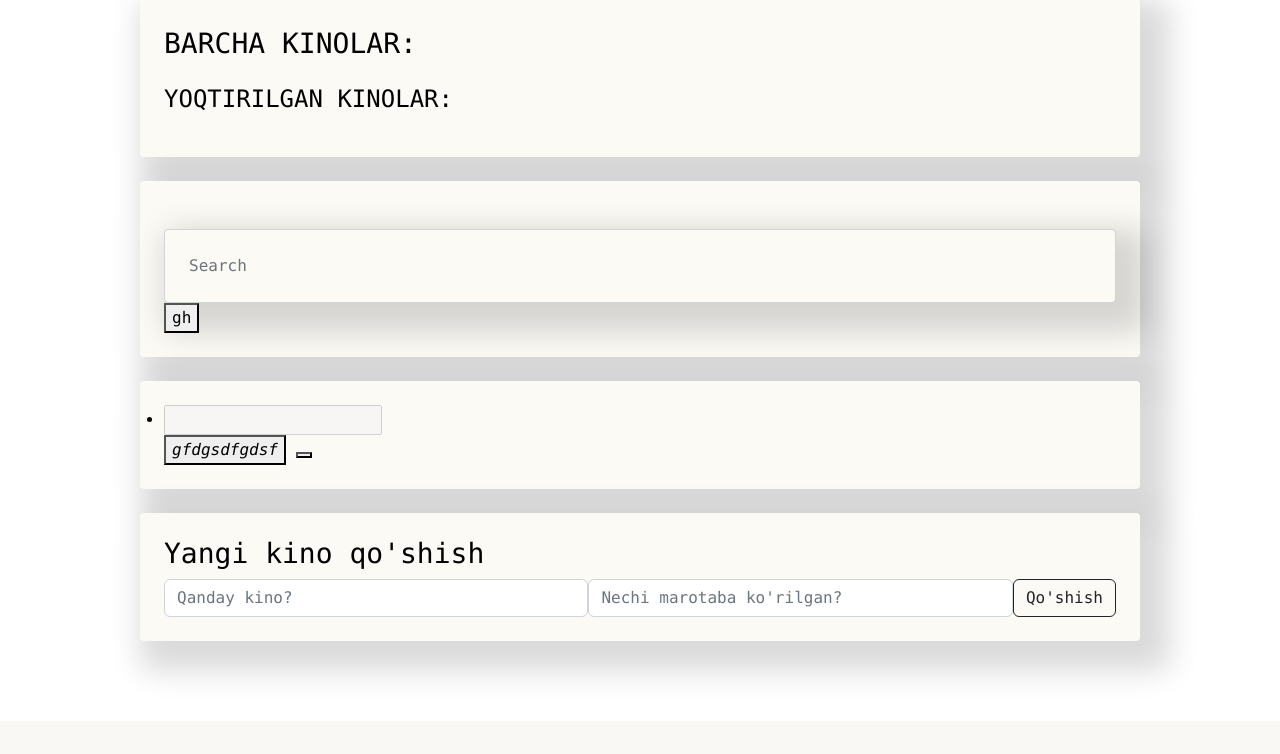
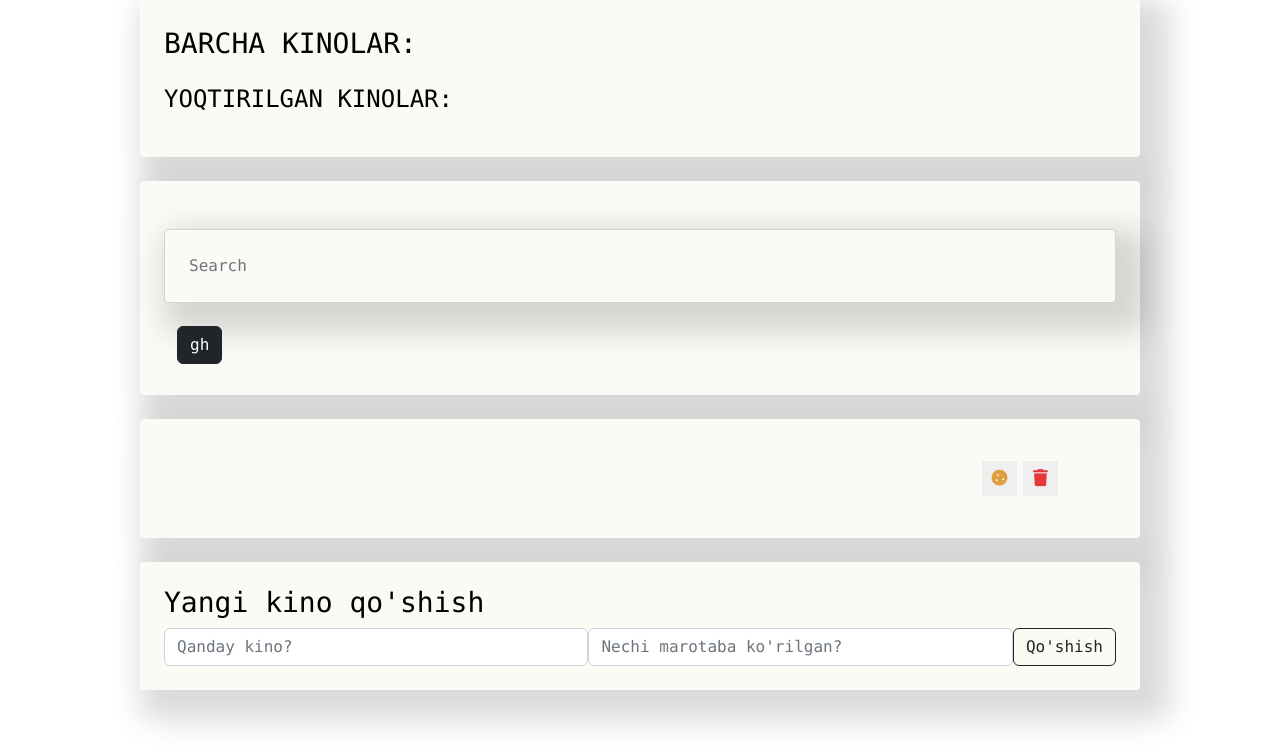
Before and after one commit to habibullohhusanov/php2, a PHP site: page / in a window 1280 px wide. Shown: the part 81-835 px from the top of the page. Before the commit the page ends 752 px from the top, so only its background shows below. Run offline with PHP 8.4, Linux system fonts and the light colour scheme.

Commit message:
bug fixed

```diff
--- a/index.php
+++ b/index.php
@@ -6,6 +6,7 @@
     <meta http-equiv="X-UA-Compatible" content="IE=edge">
     <meta name="viewport" content="width=device-width, initial-scale=1.0">
     <title>Document</title>
+    <link href="https://cdn.jsdelivr.net/npm/bootstrap@5.3.1/dist/css/bootstrap.min.css" rel="stylesheet">
     <link rel="stylesheet" href="https://cdnjs.cloudflare.com/ajax/libs/bootstrap/5.2.2/css/bootstrap.min.css">
     <link rel="stylesheet" href="https://cdnjs.cloudflare.com/ajax/libs/font-awesome/6.2.0/css/all.min.css">
     <link rel="stylesheet" href="style.css">
@@ -20,22 +21,22 @@
             </div>
             <div class="search">
                 <input type="text" class="form-control search-input" placeholder="Search" />
-                <div className="btn btn-group">
-                    <button className="btn btn-dark type="button">gh</button>
+                <div class="btn btn-group">
+                    <button class="btn btn-dark" type="button">gh</button>
                 </div>
             </div>
             <ul class="films">
-                <li className="list-group-item d-flex justify-content-between favourite">
-                    <span className="list-group-item-label"></span>
-                    <input type="number" className="list-group-item-input" disabled />
-                    <div className="d-flex justify-content-center align-items-center">
-                        <button type="button" className="btn-cookie btn-sm">
-                            <i className="fas fa-cookie">gfdgsdfgdsf</i>
+                <li class="list-group-item d-flex justify-content-between favourite">
+                    <span class="list-group-item-label"></span>
+                    <input type="number" class="list-group-item-input" disabled />
+                    <div class="d-flex justify-content-center align-items-center">
+                        <button type="button" class="btn-cookie btn-sm">
+                            <i class="fas fa-cookie"></i>
                         </button>
-                        <button type="button" className="btn-trash btn-sm">
-                            <i className="fas fa-trash"></i>
+                        <button type="button" class="btn-trash btn-sm">
+                            <i class="fas fa-trash"></i>
                         </button>
-                        <i className="fas fa-star"></i>
+                        <i class="fas fa-star"></i>
                     </div>
                 </li>
             </ul>
```
